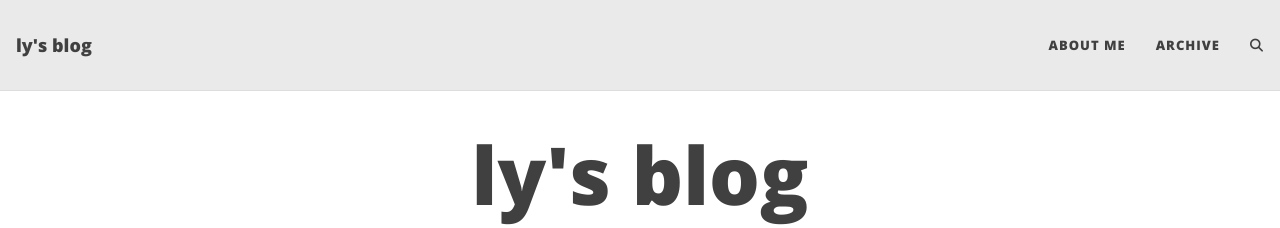
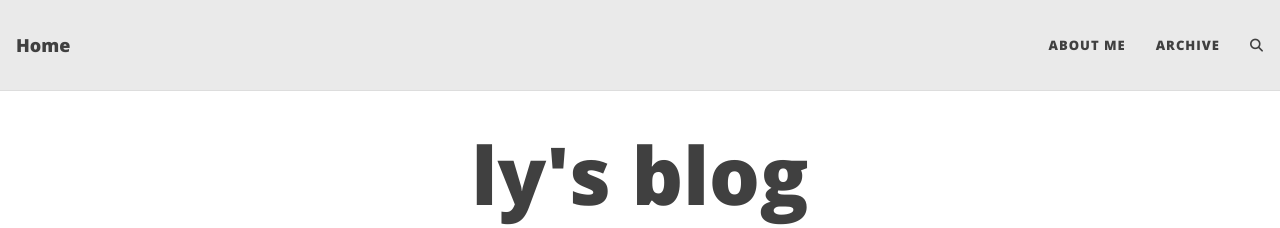
Before and after one commit to cosmoliu2002/cosmoliu2002.github.io, a Jekyll site: the page built from index.html, in a window 1280 px wide. Shown: the top 228 px of the page. Built offline with Jekyll 4.4.1, drawn with Linux system fonts in a browser that asks for light colours; the list of posts is cut into pages by our own code; comment, search, counter and statistics services are not loaded.

Commit message:
Update _config.yml

```diff
--- a/_config.yml
+++ b/_config.yml
@@ -10,7 +10,7 @@
 ############################
 
 # Name of website
-title: ly's blog
+title: Home
 
 # Your name to show in the footer
 author: liuyu
```
